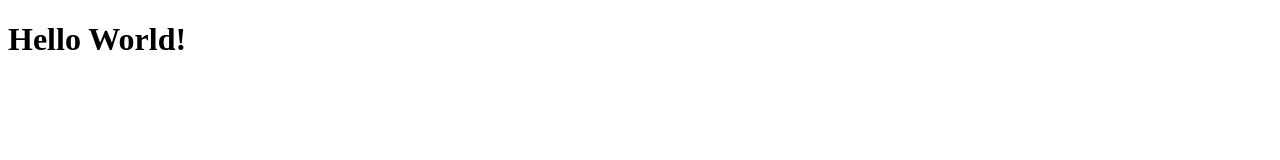
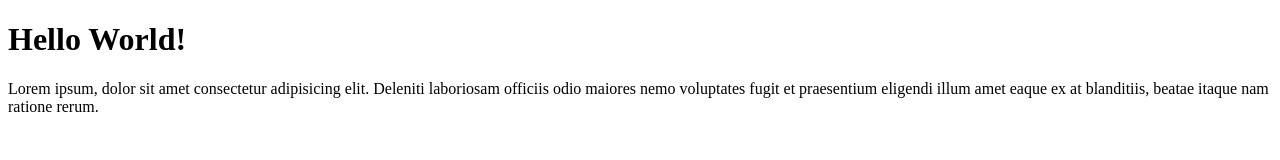
Before and after one commit to ridloyusuf16/yusuf-git-test, a plain HTML site: page index.html in a window 1280 px wide. Drawn offline with Linux system fonts and the light colour scheme.

Commit message:
menambahkan paragraf

```diff
--- a/index.html
+++ b/index.html
@@ -8,5 +8,6 @@
 </head>
 <body>
     <h1>Hello World!</h1>
+    <p>Lorem ipsum, dolor sit amet consectetur adipisicing elit. Deleniti laboriosam officiis odio maiores nemo voluptates fugit et praesentium eligendi illum amet eaque ex at blanditiis, beatae itaque nam ratione rerum.</p>
 </body>
 </html>
```
